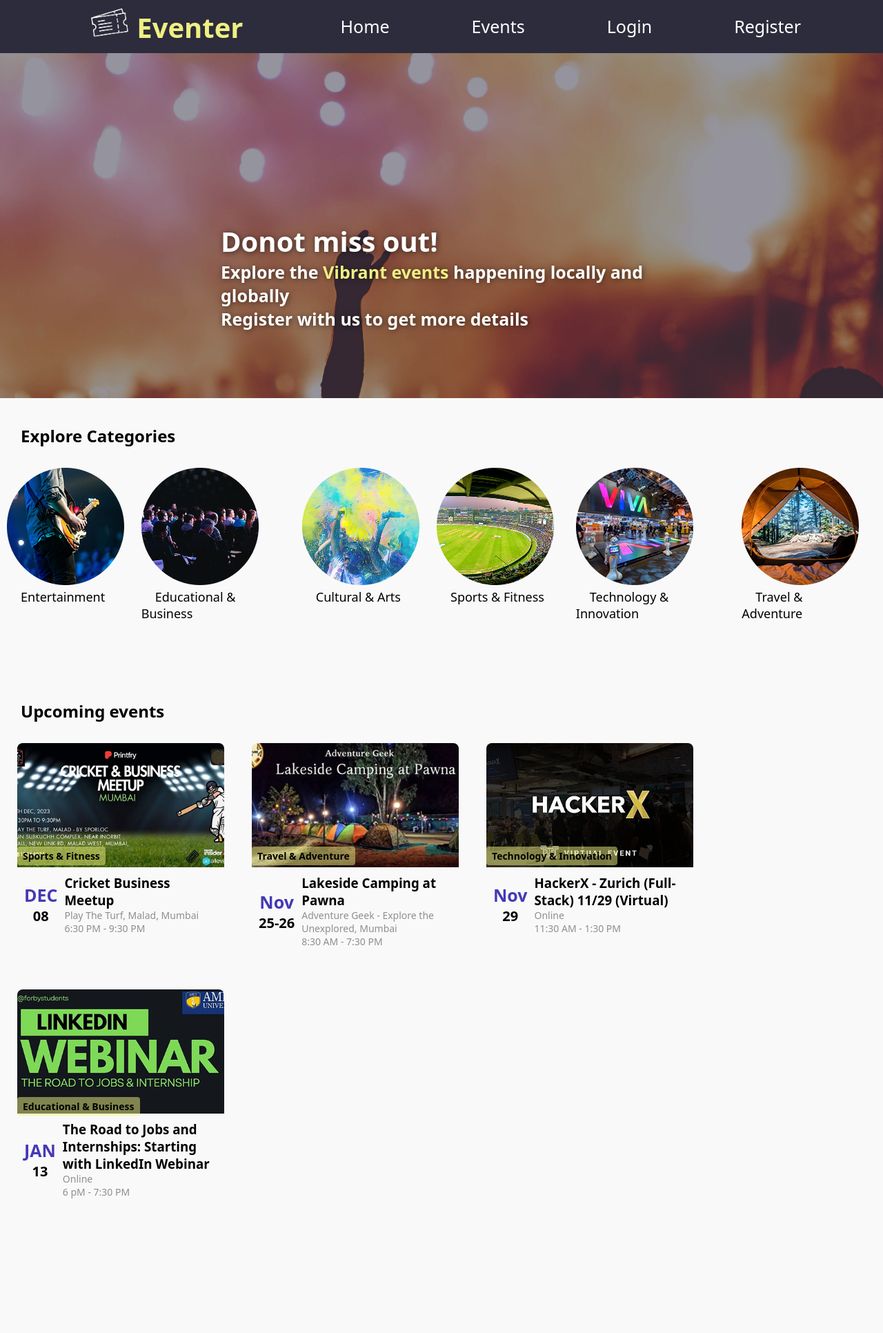
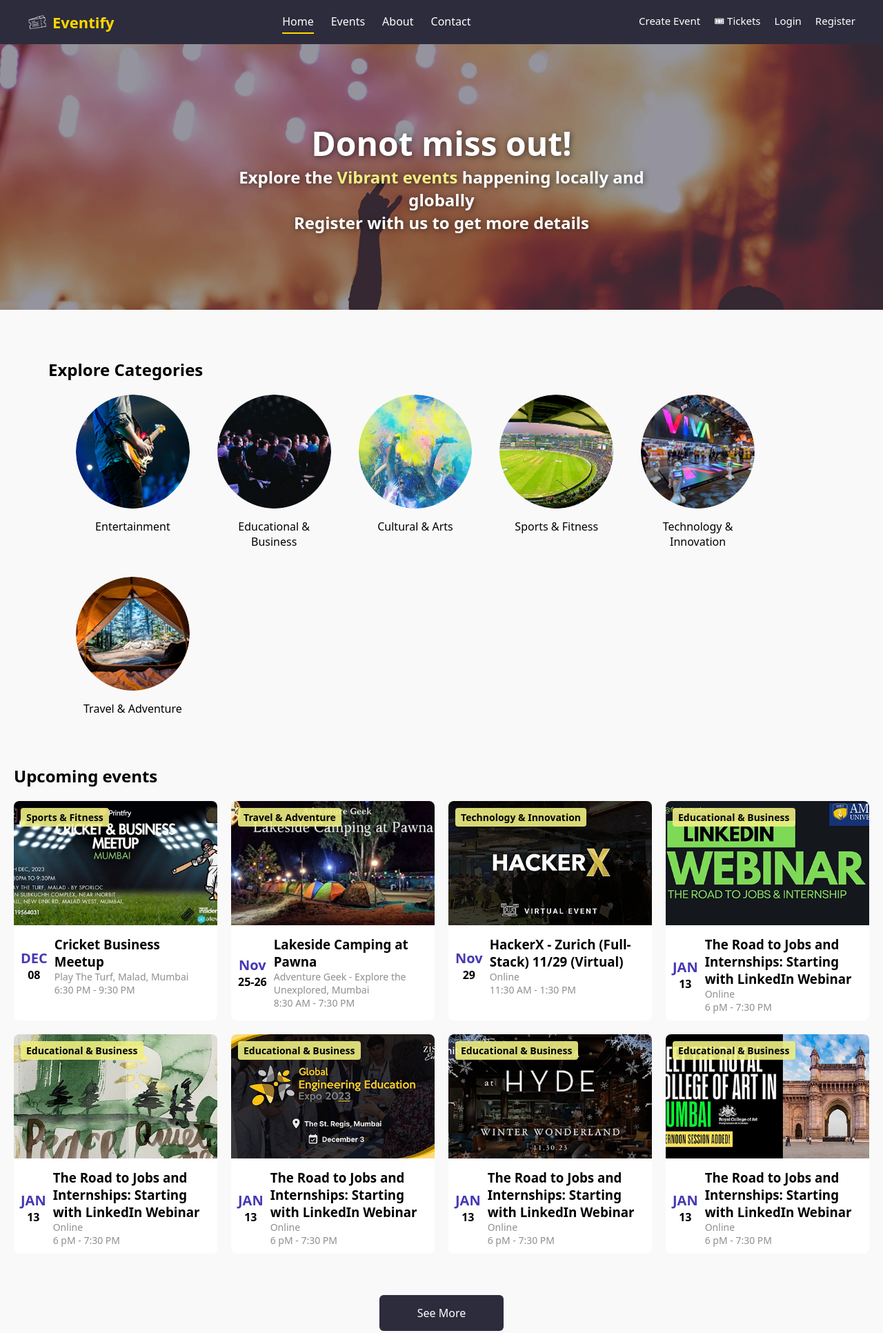
Before and after one commit to AlaaAshraf17/js-form-validation, a plain HTML site: page index.html in a window 1280 px wide. Shown: the whole page at 69% size. Before the commit the page ends 1747 px from the top, so only its background shows below. Drawn offline with Linux system fonts and the light colour scheme.

Commit message:
Updated navbar with responsive toggle menu

```diff
--- a/index.html
+++ b/index.html
@@ -7,15 +7,44 @@
     </head>
     <link rel="stylesheet" href="style.css">
     <body>
-        <nav>
-            <div class="nav-bar">
-                <h2 class="logo"> <img src="./assets/ticket.png" alt="" srcset="" class="ticket"> Eventer</h2>
-                <a href="./index.html">Home</a>
-                <a href="">Events</a>
-                <a href="./login.html">Login</a>
-                <a href="./register.html">Register</a>
-            </div>
-        </nav>
+    <nav class="nav-bar">
+    <div class="logo">
+        <img src="./assets/ticket.png" alt="logo" class="ticket">
+        <span>Eventify</span>
+    </div>
+
+        <button class="menu-toggle" id="menu-toggle" aria-label="Toggle Menu">
+
+            <svg xmlns="http://www.w3.org/2000/svg" viewBox="0 0 640 640" width="28" height="28" fill="white">
+                <path d="M96 160C96 142.3 110.3 128 128 128L512 128C529.7
+                        128 544 142.3 544 160C544 177.7 529.7 192
+                        512 192L128 192C110.3 192 96 177.7 96
+                        160zM96 320C96 302.3 110.3 288 128
+                        288L512 288C529.7 288 544 302.3 544
+                        320C544 337.7 529.7 352 512 352L128
+                        352C110.3 352 96 337.7 96 320zM544
+                        480C544 497.7 529.7 512 512
+                        512L128 512C110.3 512 96 497.7 96
+                        480C96 462.3 110.3 448 128
+                        448L512 448C529.7 448 544 462.3 544 480z"/>
+            </svg>
+        </button>
+
+    <div id="nav-links">
+        <a href="./index.html" class="active">Home</a>
+        <a href="./events.html">Events</a>
+        <a href="./about.html">About</a>
+        <a href="./contact.html">Contact</a>
+    </div>
+
+    <div id="nav-icons">
+        <a href="./create-event.html">Create Event</a>
+        <a href="./tickets.html">🎟 Tickets</a>
+        <a href="./login.html">Login</a>
+        <a href="./register.html"> Register</a>
+    </div>
+</nav>
+
 
         <div class="parent">
             <img src="./assets/newbackground.png" alt="" srcset="" class="img-backgorund">
@@ -133,8 +162,96 @@
                 </div>
                 </div>
                 </div>
+
+                <div class="card">
+                    <div class="type">
+                    Educational & Business
+                    </div>
+                <img src="./assets/books.png" alt="" srcset="">
+                <div class="date">
+                    <div class="date-box">
+                    <span class="month">JAN</span>
+                    <span class="day">13</span>
+                    </div>
+                <div class="text">
+                <h3>The Road to Jobs and Internships: Starting with LinkedIn Webinar</h3>
+                <p>Online</p>
+                <p>6 pM - 7:30 PM</p>
+                </div>
+                </div>
+                </div>
+
+                <div class="card">
+                    <div class="type">
+                    Educational & Business
+                    </div>
+                <img src="./assets/eng.png" alt="" srcset="">
+                <div class="date">
+                    <div class="date-box">
+                    <span class="month">JAN</span>
+                    <span class="day">13</span>
+                    </div>
+                <div class="text">
+                <h3>The Road to Jobs and Internships: Starting with LinkedIn Webinar</h3>
+                <p>Online</p>
+                <p>6 pM - 7:30 PM</p>
+                </div>
+                </div>
+                </div>
+
+                <div class="card">
+                    <div class="type">
+                    Educational & Business
+                    </div>
+                <img src="./assets/Hyde.png" alt="" srcset="">
+                <div class="date">
+                    <div class="date-box">
+                    <span class="month">JAN</span>
+                    <span class="day">13</span>
+                    </div>
+                <div class="text">
+                <h3>The Road to Jobs and Internships: Starting with LinkedIn Webinar</h3>
+                <p>Online</p>
+                <p>6 pM - 7:30 PM</p>
+                </div>
+                </div>
+                </div>
+
+                <div class="card">
+                    <div class="type">
+                    Educational & Business
+                    </div>
+                <img src="./assets/royal.png" alt="" srcset="">
+                <div class="date">
+                    <div class="date-box">
+                    <span class="month">JAN</span>
+                    <span class="day">13</span>
+                    </div>
+                <div class="text">
+                <h3>The Road to Jobs and Internships: Starting with LinkedIn Webinar</h3>
+                <p>Online</p>
+                <p>6 pM - 7:30 PM</p>
+                </div>
+                </div>
+                </div>
             </div>
 
         </section>
+
+        <div class="btn">
+            <button class="btn-1">See More</button>
+        </div>
     </body>
+
+    <script>
+    const toggleBtn = document.getElementById("menu-toggle");
+    const navLinks = document.getElementById("nav-links");
+    const navIcons = document.getElementById("nav-icons");
+
+    toggleBtn.addEventListener("click", () => {
+        navLinks.classList.toggle("show");
+        navIcons.classList.toggle("show");
+    });
+</script>
+
     </html>
--- a/style.css
+++ b/style.css
@@ -15,47 +15,129 @@ body {
     background-color: #f9f9f9;
 }
 
+/* NAVBAR */
 .nav-bar {
     background-color: #2D2C3C;
     display: flex;
     align-items: center;
-    justify-content: space-evenly;
+    justify-content: space-between;
+    padding: 15px 40px;
+    flex-wrap: wrap;
+    color: white;
+    font-family: Arial, sans-serif;
 }
 
+
 .logo {
-    font-size: 40px;
-    padding: 10px;
-    color: rgb(239, 239, 130);
+    display: flex;
+    align-items: center;
+    font-size: 22px;
+    font-weight: bold;
+    color: #FFD700;
+}
+.ticket {
+    width: 28px;
+    margin-right: 8px;
+}
+
+#nav-links {
+    display: flex;
+    gap: 25px;
+}
+#nav-links a {
+    color: white;
+    text-decoration: none;
+    font-size: 16px;
+    padding: 5px 0;
+}
+#nav-links a.active {
+    border-bottom: 2px solid #FFD700;
+}
+#nav-links a:hover {
+    color: #FFD700;
+}
+#nav-icons {
+    display: flex;
+    gap: 20px;
+}
+#nav-icons a {
+    color: white;
+    text-decoration: none;
+    font-size: 15px;
+}
+#nav-icons a:hover {
+    color: #FFD700;
+    text-decoration: underline;
+}
+.menu-toggle {
+    display: none;
+    background: none;
+    border: none;
+    cursor: pointer;
+}
+
+@media (max-width: 768px) {
+    .menu-toggle {
+        display: block;
+    }
+
+    #nav-links,
+    #nav-icons {
+        display: none;
+        flex-direction: column;
+        width: 100%;
+        text-align: center;
+        margin-top: 10px;
+        background-color: #2D2C3C;
+        padding: 10px 0;
+    }
+
+    #nav-links.show,
+    #nav-icons.show {
+        display: flex;
+    }
+}
+
+
+.parent {
+    position: relative;
 
 }
-.ticket{
-    width: 25%;
-}
-
-a {
-    color: white;
-    text-decoration: none;
-    font-size: 25px;
-    margin: 0;
-}
-
-a:hover {
-    text-decoration: underline;
-    color: rgb(239, 239, 130);
-}
-
 .img-backgorund {
     width: 100%;
-    height: 500px;
+    height: auto;
     object-fit: cover;
     display: block;
 }
-
-.hero{
+.hero {
     position: absolute;
     top: 50%;
     left: 50%;
     transform: translate(-50%, -50%);
+    text-align: center;
+    padding: 0 15px;
+}
+.hero h1,
+.hero h3 {
+    color: white;
+    text-shadow: 1px 1px 8px rgba(0,0,0,0.6);
+    opacity: 0;
+    animation: slideUp 2s ease-out forwards;
+}
+.text-1 {
+    font-size: 3rem;
+    animation-delay: 0.2s;
+}
+.text-3 {
+    font-size: 1.5rem;
+    animation-delay: 0.6s;
+}
+.header {
+    color: rgb(239, 239, 130);
+}
+@media (max-width:768px) {
+    .text-1 { font-size: 1rem; }
+    .text-3 { font-size: 0.8rem; }
 }
 
 @keyframes slideUp {
@@ -68,78 +150,61 @@ a:hover {
         opacity: 1;
     }
 }
-    .hero h1,
-    .hero h3 {
-        color: white;
-        text-shadow: 1px 1px 8px rgba(0,0,0,0.6);
-        opacity: 0;
-        animation: slideUp 2s ease-out forwards;
+
+.contaner {
+    margin: 70px 70px;
+    max-width: 80%;
 }
-.text-1{
-    font-size: 40px;
-    animation-delay: 0.2s;
+.contaner h1 {
+    margin-bottom: 20px;
 }
-.text-3{
-    font-size: 25px;
-    animation-delay: 0.6s;
-}
-.header{
-    color: rgb(239, 239, 130);
-}
-.contaner{
-    margin-top: 3%;
-}
-.contaner h1{
-    padding-left: 30px;
-}
-.categories{
-    display: flex;
-    gap: 20px;
-    padding: 10px;
-    margin: 20px 0px;
-}
-
-.cat span {
-    margin-top: 10px;
-    font-size: 18px;
-    font-weight: 500;
-    padding: 20px;
-}
-
-.cat:hover span {
-    color: #2D2C3C;
+.categories {
+    display: grid;
+    grid-template-columns: repeat(auto-fit, minmax(160px, 1fr));
+    gap: 40px;
+    margin-left: 40px;
 }
 .cat {
     transition: transform 0.2s ease, box-shadow 0.2s ease;
     cursor: pointer;
+    text-align: center;
 }
-
+.cat img {
+    width: 100%;
+    aspect-ratio: 1/1;
+    border-radius: 50%;
+    object-fit: cover;
+}
+.cat span {
+    display: block;
+    margin-top: 10px;
+    font-size: 16px;
+    font-weight: 500;
+}
 .cat:hover {
     transform: scale(1.05);
     box-shadow: 0 4px 10px rgba(0,0,0,0.15);
+}
+.cat:hover span {
+    color: #2D2C3C;
+}
 
+.cards {
+    margin: 60px 20px;
 }
-.cards{
-    margin-top: 8%;
+.cards h1 {
+    margin-bottom: 20px;
 }
-.cards h1{
-padding-left: 30px;
-}
-.cardsContents{
-    padding-left: 5px;
-    display: flex;
-    flex-wrap: wrap;
+.cardsContents {
+    display: grid;
+    grid-template-columns: repeat(auto-fit, minmax(280px, 1fr));
     gap: 20px;
 }
-.card{
+.card {
     position: relative;
-    width: 300px;
     border-radius: 8px;
     overflow: hidden;
-    margin-top: 30px;
-    margin-left: 20px;
-    display: flex;
-    flex-direction: column;
+    background: white;
     transition: transform 0.3s ease, box-shadow 0.3s ease;
 }
 .card:hover {
@@ -151,44 +216,66 @@ padding-left: 30px;
     width: 100%;
     height: 180px;
     object-fit: cover;
-
 }
-    .type{
-        background-color: rgba(239, 239, 130, 0.502);
+.type {
+    background-color: rgba(239, 239, 130, 0.9);
     color: black;
     font-weight: bold;
     font-size: 14px;
     padding: 4px 8px;
     position: absolute;
-    bottom: 130px;
-    left: 0px;
+    top: 10px;
+    left: 10px;
     border-radius: 4px;
 }
-    .date{
+.date {
     display: flex;
     align-items: center;
     padding: 10px;
 }
-    .date-box{
+.date-box {
     display: flex;
     flex-direction: column;
     text-align: center;
     margin-right: 10px;
 }
-.month{
-    font-size: 25px;
-    font-weight: bolder;
+.month {
+    font-size: 20px;
+    font-weight: bold;
     color: #4539B4;
 }
-.day{
-    font-size:20px;
+.day {
+    font-size: 16px;
     font-weight: bold;
 }
 .text {
     flex: 1;
 }
-
 .text p {
     color: rgb(144, 143, 143);
     font-size: 14px;
 }
+
+.btn {
+    margin: 40px 0;
+    display: flex;
+    align-items: center;
+    justify-content: center;
+}
+.btn-1 {
+    padding: 15px 25px;
+    min-width: 180px;
+    background-color: #2D2C3C;
+    color: white;
+    border: none;
+    border-radius: 6px;
+    cursor: pointer;
+    font-size: 16px;
+    transition: all 0.3s ease;
+}
+.btn-1:hover {
+    background-color: rgb(239, 239, 130);
+    color: black;
+    transform: scale(1.05);
+    box-shadow: 0 6px 15px rgba(0, 0, 0, 0.2);
+}
```
Also changed, not shown: assets/bars-solid-full.svg (added), assets/books.png (added), assets/e1.png (added), assets/e2.png (added), assets/e3.png (added), assets/e4.png (added), assets/eng.png (added), assets/royal.png (added). Lines whose indentation alone changed are shown as unchanged.
